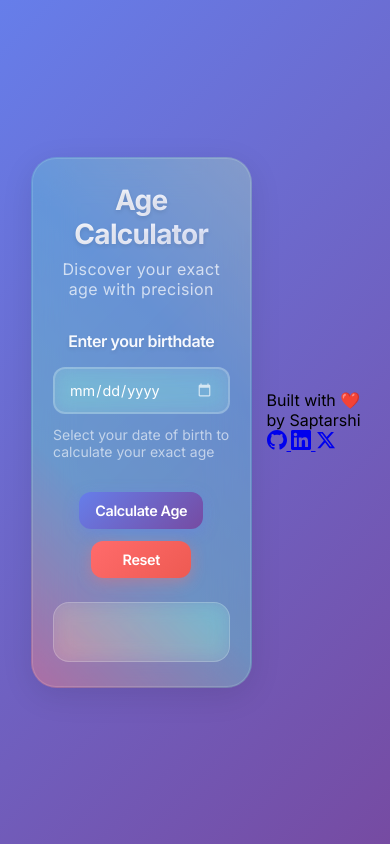
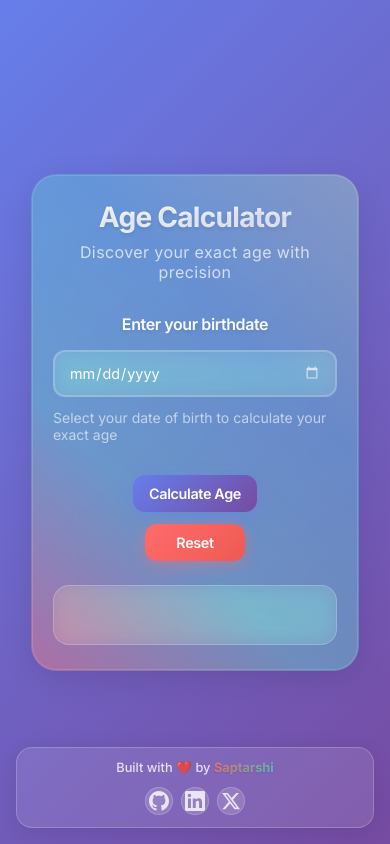
Before and after one commit to saptarshi-bisoi/Age--Calculator-, a plain HTML site: page index.html in a window 390 px wide. Drawn offline with Linux system fonts and the light colour scheme.

Commit message:
implement responsive footer styling

```diff
--- a/style.css
+++ b/style.css
@@ -275,6 +275,80 @@ button:active {
   color: #ef4444;
 }
 
+/* Footer Styles */
+.footer {
+  position: fixed;
+  bottom: 0;
+  left: 0;
+  right: 0;
+  padding: 20px;
+  z-index: 10;
+  animation: fadeInUp 0.8s ease-out 0.3s both;
+}
+
+.footer-content {
+  display: flex;
+  justify-content: space-between;
+  align-items: center;
+  max-width: 480px;
+  margin: 0 auto;
+  background: rgba(255, 255, 255, 0.1);
+  backdrop-filter: blur(20px);
+  border: 1px solid rgba(255, 255, 255, 0.2);
+  border-radius: 16px;
+  padding: 16px 24px;
+  box-shadow: 0 4px 20px rgba(0, 0, 0, 0.1);
+}
+
+.footer-text {
+  font-size: 0.9rem;
+  color: rgba(255, 255, 255, 0.8);
+  font-weight: 500;
+  margin: 0;
+}
+
+.author-name {
+  font-weight: 700;
+  color: rgba(255, 255, 255, 0.95);
+  background: linear-gradient(135deg, #ff6b6b 0%, #4ecdc4 100%);
+  -webkit-background-clip: text;
+  -webkit-text-fill-color: transparent;
+  background-clip: text;
+  text-shadow: 0 1px 2px rgba(0, 0, 0, 0.1);
+}
+
+.social-links {
+  display: flex;
+  gap: 12px;
+  align-items: center;
+}
+
+.social-link {
+  display: flex;
+  align-items: center;
+  justify-content: center;
+  width: 36px;
+  height: 36px;
+  border-radius: 50%;
+  background: rgba(255, 255, 255, 0.1);
+  border: 1px solid rgba(255, 255, 255, 0.2);
+  color: rgba(255, 255, 255, 0.8);
+  text-decoration: none;
+  transition: all 0.3s cubic-bezier(0.4, 0, 0.2, 1);
+  backdrop-filter: blur(10px);
+}
+
+.social-link:hover {
+  background: rgba(255, 255, 255, 0.2);
+  color: rgba(255, 255, 255, 1);
+  transform: translateY(-2px);
+  box-shadow: 0 4px 12px rgba(0, 0, 0, 0.2);
+}
+
+.social-link:active {
+  transform: scale(0.95);
+}
+
 /* Responsive Design */
 @media (max-width: 640px) {
   .container {
@@ -310,6 +384,30 @@ button:active {
     flex-direction: column;
     align-items: center;
   }
+
+  .footer {
+    padding: 16px;
+  }
+
+  .footer-content {
+    flex-direction: column;
+    gap: 12px;
+    text-align: center;
+    padding: 16px 20px;
+  }
+
+  .footer-text {
+    font-size: 0.85rem;
+  }
+
+  .social-links {
+    gap: 8px;
+  }
+
+  .social-link {
+    width: 32px;
+    height: 32px;
+  }
 }
 
 @media (max-width: 480px) {
@@ -339,6 +437,19 @@ button:active {
     font-size: 0.9rem;
     min-width: 100px;
   }
+
+  .footer-content {
+    padding: 12px 16px;
+  }
+
+  .footer-text {
+    font-size: 0.8rem;
+  }
+
+  .social-link {
+    width: 28px;
+    height: 28px;
+  }
 }
 
 /* Loading animation for better UX */
@@ -349,7 +460,8 @@ button:active {
 
 /* Focus styles for accessibility */
 button:focus,
-input[type="date"]:focus {
+input[type="date"]:focus,
+.social-link:focus {
   outline: 2px solid rgba(255, 255, 255, 0.8);
   outline-offset: 2px;
 }
```
